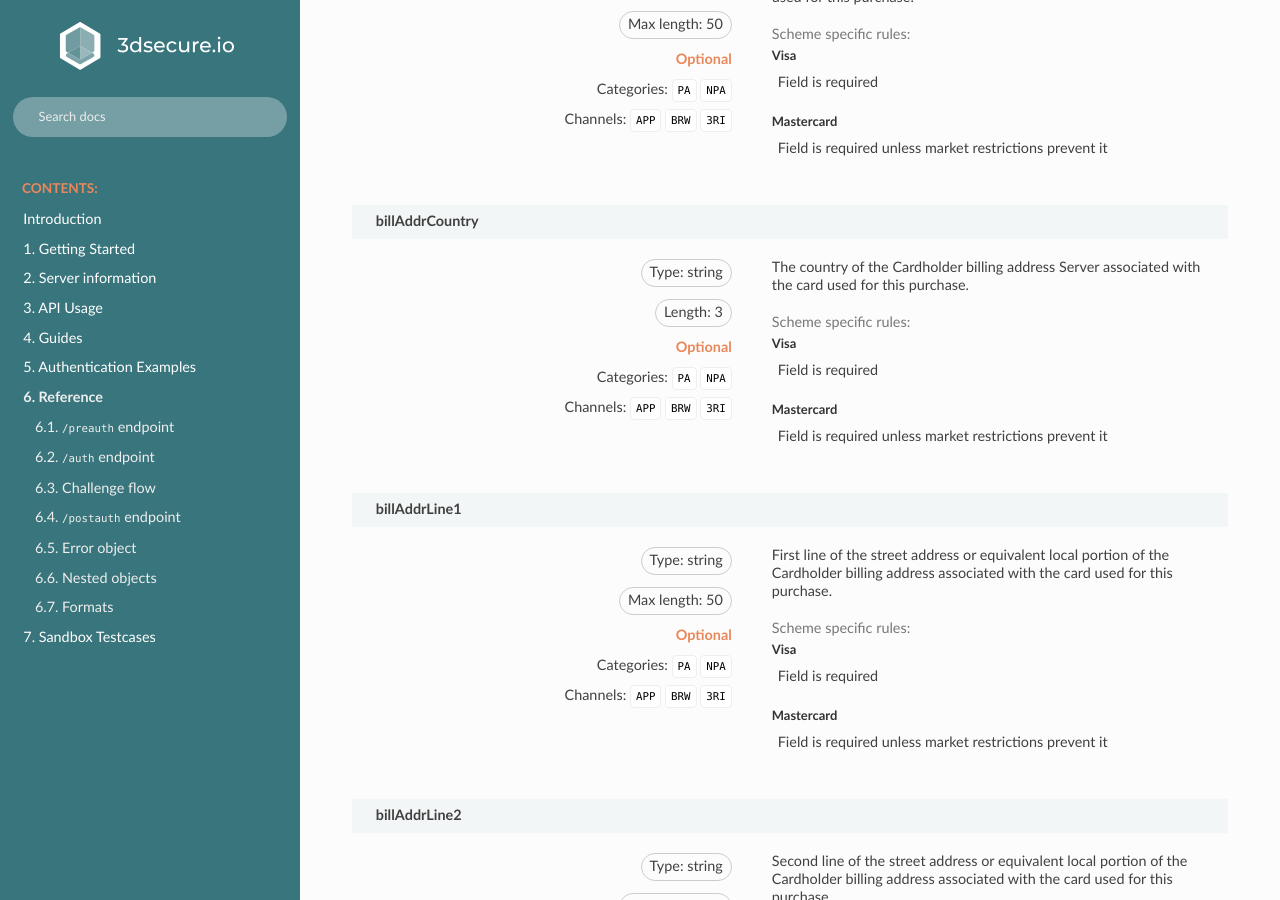
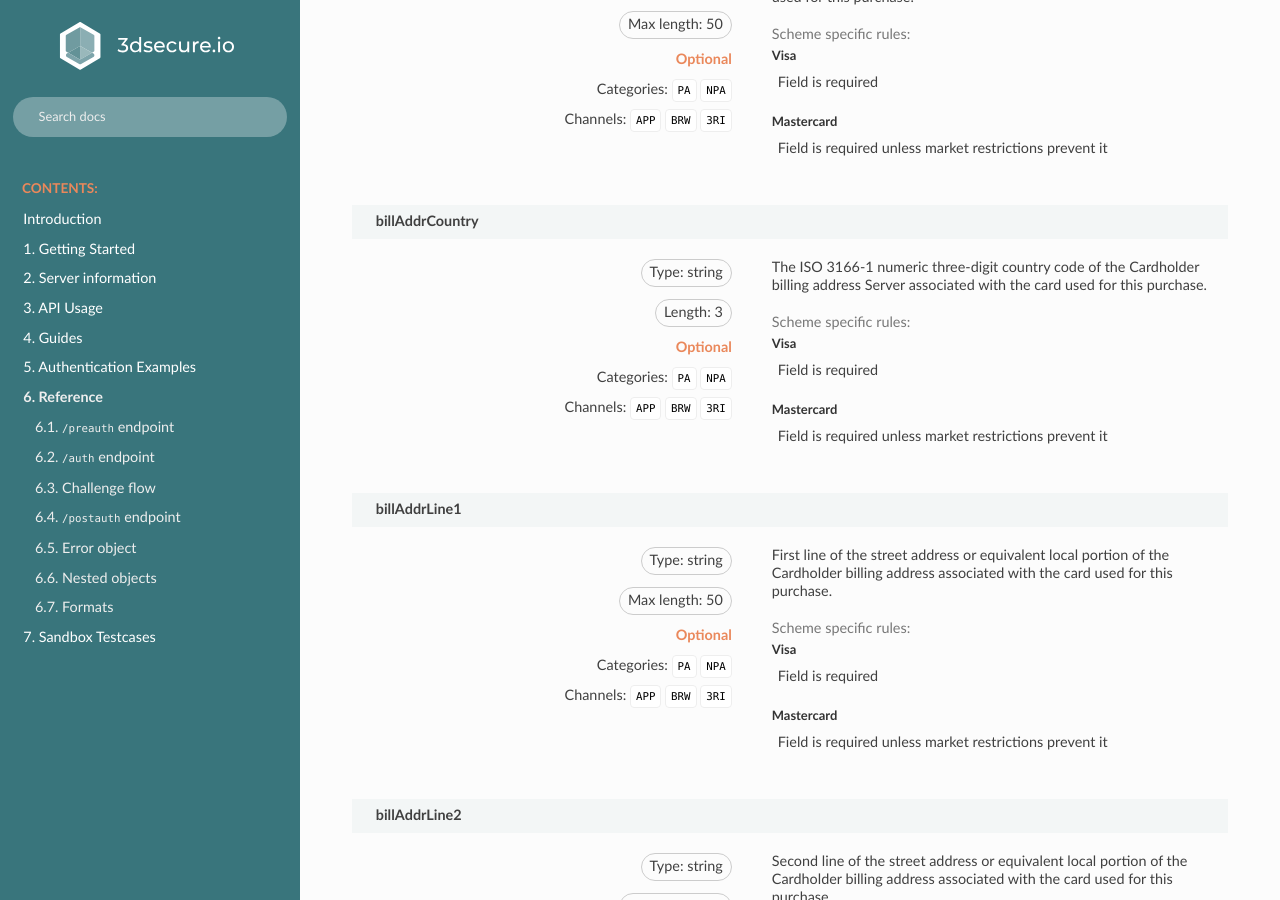
Before and after one commit to clearhaus/3DSv2-api-documentation, a Sphinx documentation site: the page built from source/reference.rst, in a window 1280 px wide and 900 px high, scrolled down 4853 px. Built offline with Sphinx 7.4.7 and the Read the Docs theme 2.0.0, drawn with Linux system fonts in a browser that asks for light colours; some of the changed text lies outside the part shown.

Commit message:
Describe country code ISO standard.

```diff
--- a/source/_static/areq_210.html
+++ b/source/_static/areq_210.html
@@ -372,7 +372,7 @@ Channels:
 </div>
 </div>
 </td>
-<td class='argdesc'><div class='decscription'>The country of the Cardholder billing address Server associated with the card used for this purchase.</div>
+<td class='argdesc'><div class='decscription'>The ISO 3166-1 numeric three-digit country code of the Cardholder billing address Server associated with the card used for this purchase.</div>
 <div class='conditions'>
 </div>
 <p class='enumDescriptionHeader'>
@@ -1217,7 +1217,7 @@ Channels:
 </div>
 </div>
 </td>
-<td class='argdesc'><div class='decscription'>Country Code of the Merchant.</div>
+<td class='argdesc'><div class='decscription'>The ISO 3166-1 numeric three-digit country code, of the Merchant.</div>
 <div class='conditions'>
 <div class=''>
 Required if messageCategory is "01"</div>
@@ -2325,7 +2325,7 @@ Channels:
 </div>
 </div>
 </td>
-<td class='argdesc'><div class='decscription'>Country of the shipping address requested by the Cardholder.</div>
+<td class='argdesc'><div class='decscription'>The ISO 3166-1 numeric three-digit country code of the shipping address requested by the Cardholder.</div>
 <div class='conditions'>
 <div class=''>
 Required if shipAddrState is not empty</div>
```
